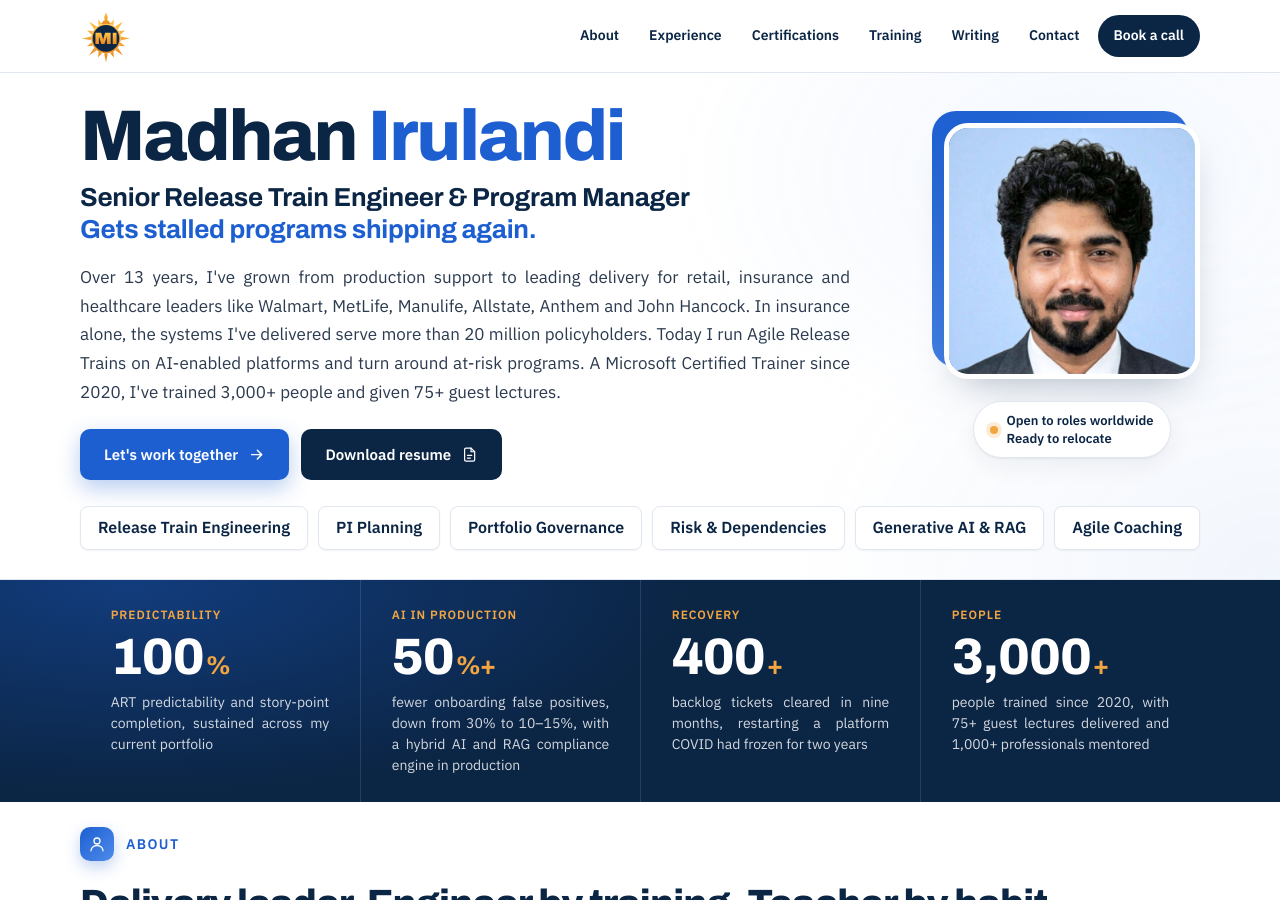
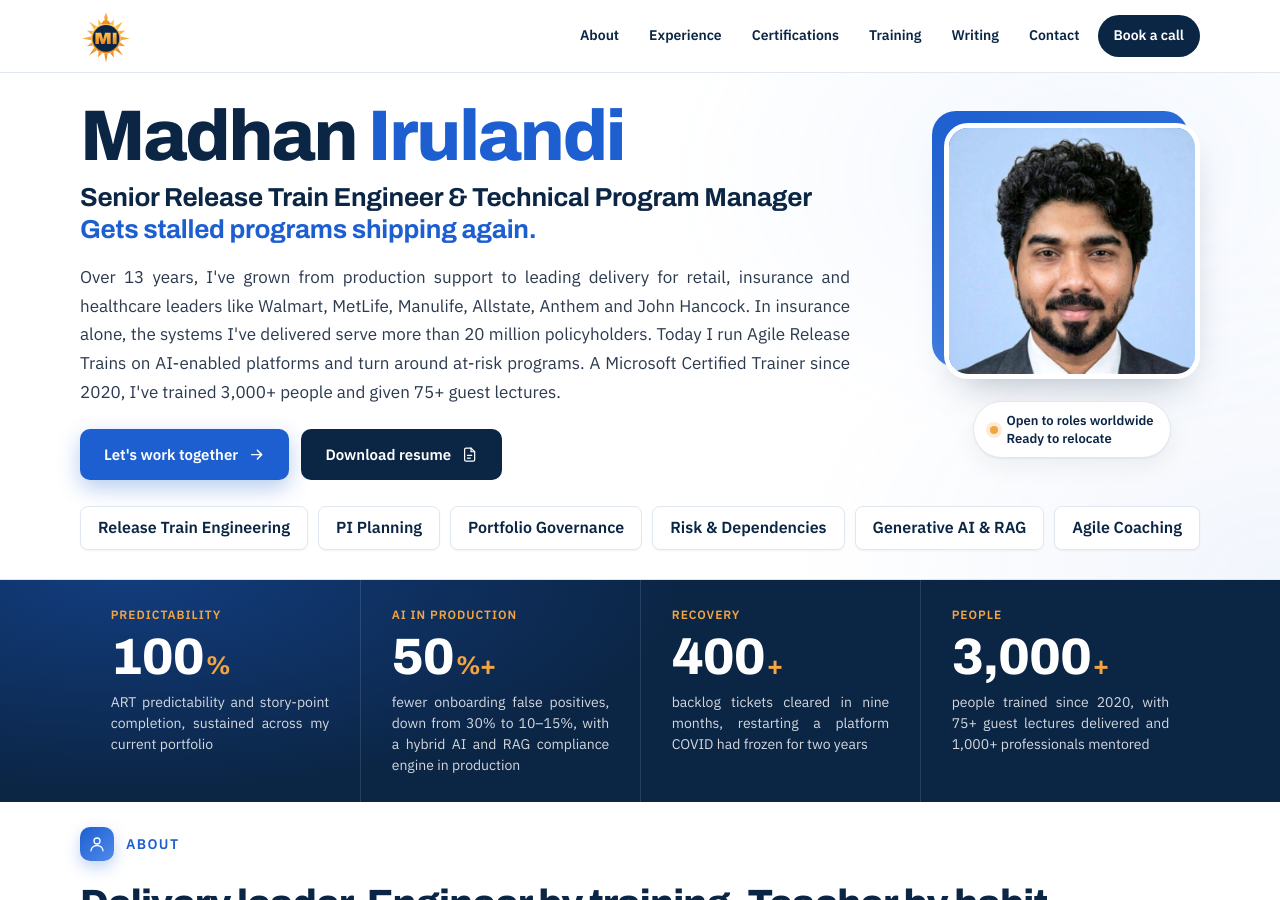
Before and after one commit to Madhan-I/Madhan-I.github.io, a Jekyll site: the page built from index.html, in a window 1280 px wide and 900 px high. Built offline with Jekyll 4.4.1, drawn with Linux system fonts in a browser that asks for light colours.

Commit message:
Use Technical Program Manager in headline and resume
Co-Authored-By: Claude Opus 5.5 <noreply@anthropic.com>
Claude-Session: https://claude.ai/code/session_01MFRrTt7LBDdX57m85KHNGp

```diff
--- a/_config.yml
+++ b/_config.yml
@@ -2,7 +2,7 @@
 # Your page content is in _data/profile.yml. Blog posts are in _posts/.
 
 title: Madhan Irulandi
-tagline: Senior Release Train Engineer & Program Manager
+tagline: Senior Release Train Engineer & Technical Program Manager
 description: Senior Release Train Engineer and Program Manager in Chennai. SAFe 6, Azure AI, Microsoft Certified Trainer. Available for leadership roles and corporate training.
 author: Madhan Irulandi
 lang: en
--- a/_data/profile.yml
+++ b/_data/profile.yml
@@ -15,7 +15,7 @@ location: Chennai, India
 status: Open to roles worldwide · Ready to relocate
 
 # Big line under your name. Text inside highlight is shown in orange.
-headline: Senior Release Train Engineer & Program Manager
+headline: Senior Release Train Engineer & Technical Program Manager
 headline_join: ""
 headline_highlight: Gets stalled programs shipping again.
 
```
